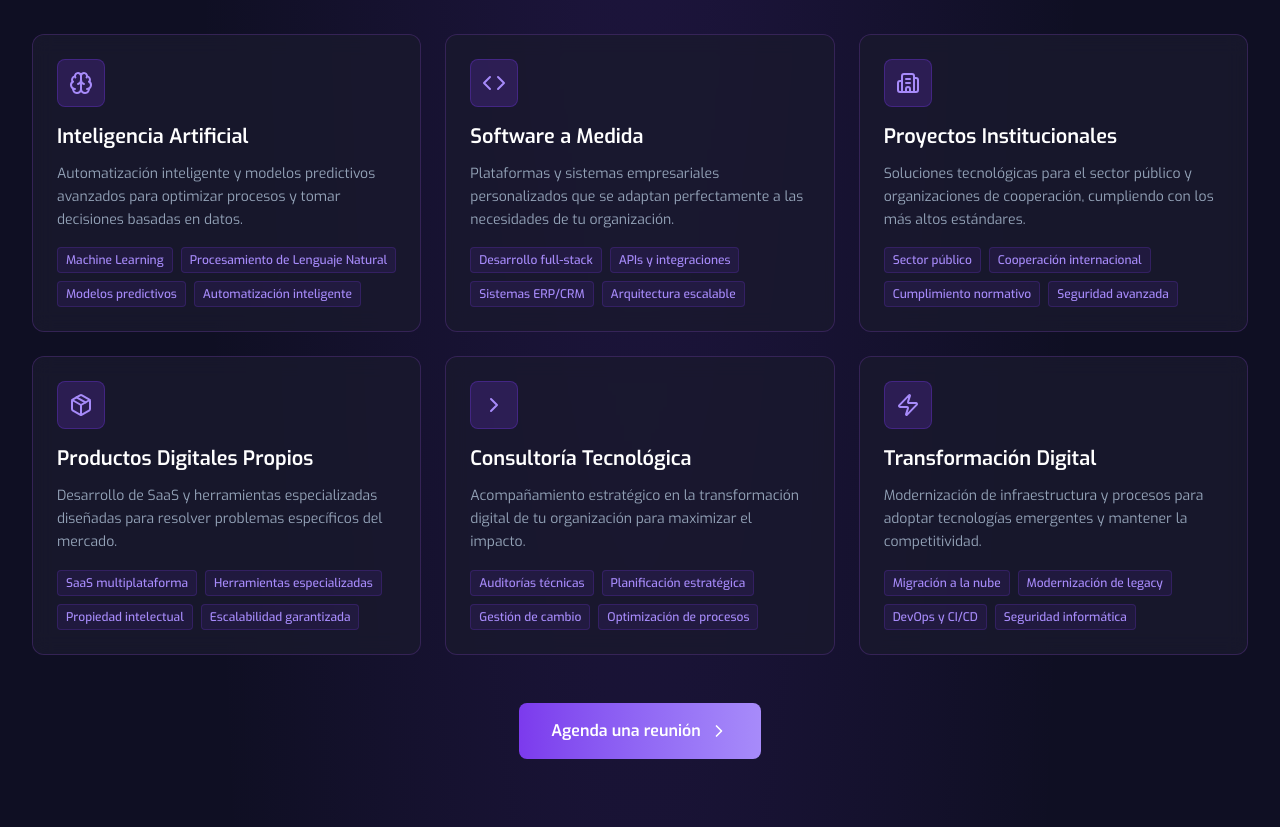
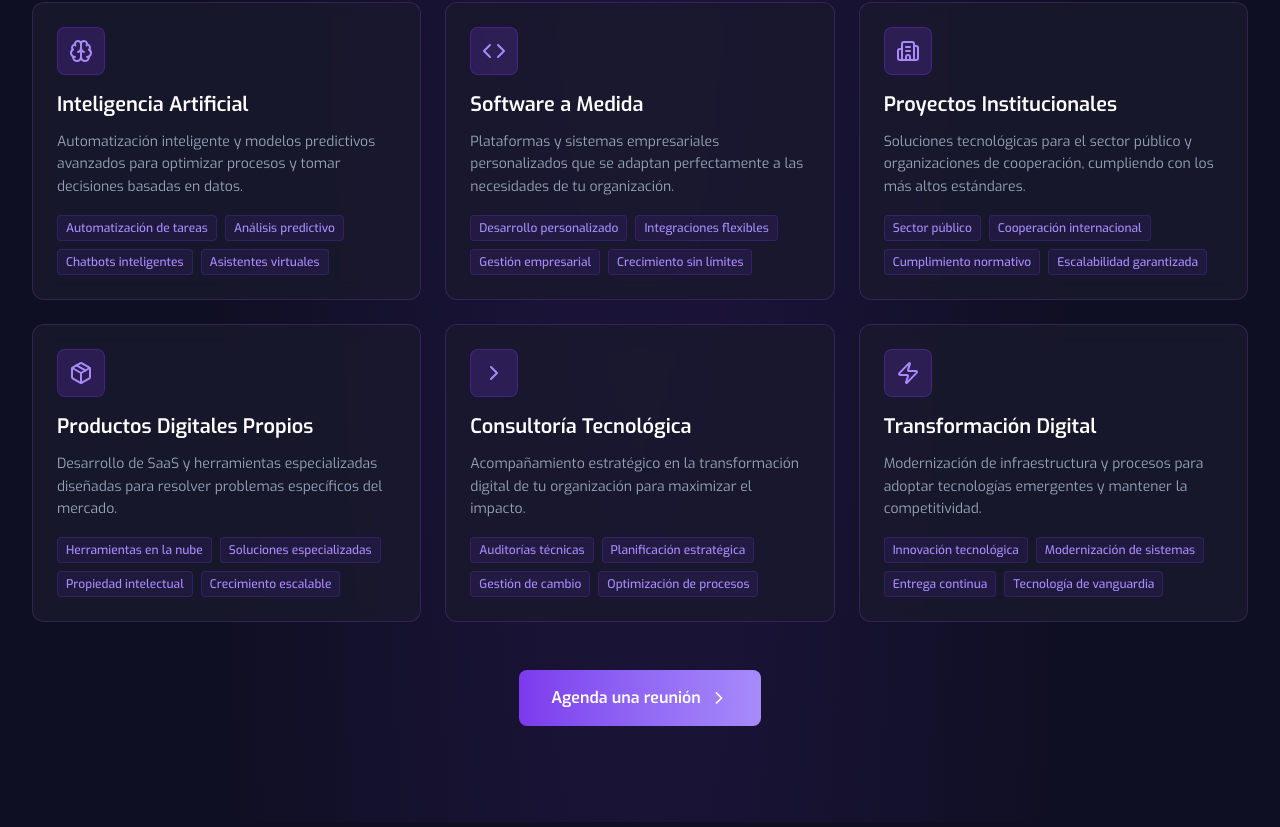
Before and after one commit to kcumen/kcumen-web-2026, a Next.js app: page / in a window 1280 px wide. Shown: the part 1081-1908 px from the top of the page. Built offline with nearby package versions, Linux system fonts and the light colour scheme.

Commit message:
Remove 12+ years badge from Hero

```diff
--- a/src/components/Hero.tsx
+++ b/src/components/Hero.tsx
@@ -39,7 +39,6 @@ export default function Hero() {
 
           {/* Subheadline */}
           <p className="text-lg md:text-xl text-[#94A3B8] mb-8 max-w-2xl mx-auto leading-relaxed">
-            Transformamos tu visión en realidad digital con tecnología de vanguardia.
             Potencia con IA el futuro de tu negocio hoy.
           </p>
 
--- a/src/components/Soluciones.tsx
+++ b/src/components/Soluciones.tsx
@@ -9,10 +9,10 @@ const soluciones = [
     descripcion: "Automatización inteligente y modelos predictivos avanzados para optimizar procesos y tomar decisiones basadas en datos.",
     icon: Brain,
     caracteristicas: [
-      "Machine Learning",
-      "Procesamiento de Lenguaje Natural",
-      "Modelos predictivos",
-      "Automatización inteligente",
+      "Automatización de tareas",
+      "Análisis predictivo",
+      "Chatbots inteligentes",
+      "Asistentes virtuales",
     ],
   },
   {
@@ -20,10 +20,10 @@ const soluciones = [
     descripcion: "Plataformas y sistemas empresariales personalizados que se adaptan perfectamente a las necesidades de tu organización.",
     icon: Code,
     caracteristicas: [
-      "Desarrollo full-stack",
-      "APIs y integraciones",
-      "Sistemas ERP/CRM",
-      "Arquitectura escalable",
+      "Desarrollo personalizado",
+      "Integraciones flexibles",
+      "Gestión empresarial",
+      "Crecimiento sin límites",
     ],
   },
   {
@@ -34,7 +34,7 @@ const soluciones = [
       "Sector público",
       "Cooperación internacional",
       "Cumplimiento normativo",
-      "Seguridad avanzada",
+      "Escalabilidad garantizada",
     ],
   },
   {
@@ -42,10 +42,10 @@ const soluciones = [
     descripcion: "Desarrollo de SaaS y herramientas especializadas diseñadas para resolver problemas específicos del mercado.",
     icon: Package,
     caracteristicas: [
-      "SaaS multiplataforma",
-      "Herramientas especializadas",
+      "Herramientas en la nube",
+      "Soluciones especializadas",
       "Propiedad intelectual",
-      "Escalabilidad garantizada",
+      "Crecimiento escalable",
     ],
   },
   {
@@ -64,10 +64,10 @@ const soluciones = [
     descripcion: "Modernización de infraestructura y procesos para adoptar tecnologías emergentes y mantener la competitividad.",
     icon: Zap,
     caracteristicas: [
-      "Migración a la nube",
-      "Modernización de legacy",
-      "DevOps y CI/CD",
-      "Seguridad informática",
+      "Innovación tecnológica",
+      "Modernización de sistemas",
+      "Entrega continua",
+      "Tecnología de vanguardia",
     ],
   },
 ];
```
